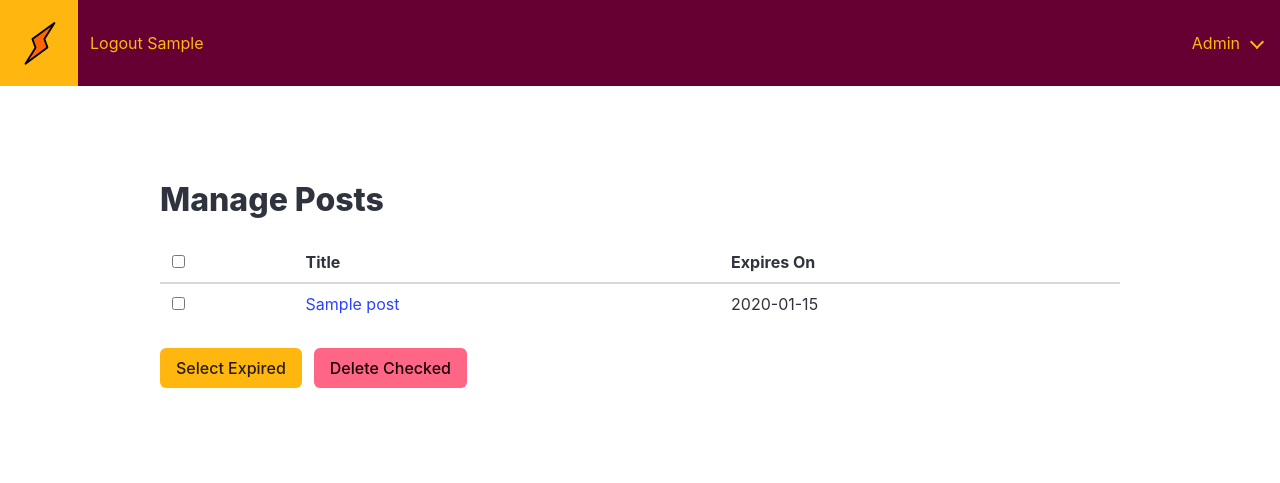
After one commit to vanceb/bowls_club, a Flask app: page /manage_posts in a window 1280 px wide. The commit adds this page. Shown: the top 483 px of the page. Run offline with Flask 3, Linux system fonts and the light colour scheme; a user stored in the database is signed in; tables that the repository leaves empty hold one stand-in row (values such as "Sample post"); some libraries are stand-ins or nearby versions.

Commit message:
Most of the manage posts work is OK, a few minor tweaks still needed

```diff
--- a/app/routes.py
+++ b/app/routes.py
@@ -13,6 +13,8 @@ from datetime import datetime, timedelta, date
 import os
 from markdown2 import markdown
 from flask_paginate import Pagination, get_page_parameter
+from app.utils import parse_metadata_from_markdown
+import shutil
 
 
 # Decorator to restrict access to admin-only routes
@@ -468,3 +470,114 @@ author: {current_user.username}
         return redirect(url_for('index'))
 
     return render_template('write_post.html', form=form, menu_items=app.config['MENU_ITEMS'], admin_menu_items=app.config['ADMIN_MENU_ITEMS'])
+
+
+@app.route('/manage_posts', methods=['GET', 'POST'])
+@login_required
+def manage_posts():
+    """
+    Route: Manage Posts
+    - Displays a list of posts with checkboxes and metadata.
+    - Handles deletion of selected posts.
+    """
+    today = date.today()
+    posts_query = sa.select(Post).order_by(Post.expires_on.asc())
+    posts = db.session.scalars(posts_query).all()
+
+    if request.method == 'POST':
+        # Handle deletion of selected posts
+        post_ids = request.form.getlist('post_ids')
+        for post_id in post_ids:
+            post = db.session.get(Post, post_id)
+            if post:
+                # Move markdown file to archive folder
+                post_path = os.path.join(current_app.static_folder, 'posts', post.html_filename)
+                archive_path = os.path.join(current_app.static_folder, 'archive', post.html_filename)
+                if os.path.exists(post_path):
+                    os.makedirs(os.path.dirname(archive_path), exist_ok=True)
+                    shutil.move(post_path, archive_path)
+
+                # Delete post from database
+                db.session.delete(post)
+        db.session.commit()
+        flash(f"{len(post_ids)} post(s) deleted successfully!", "success")
+        return redirect(url_for('manage_posts'))
+
+    return render_template(
+        'manage_posts.html',
+        title='Manage Posts',
+        posts=posts,
+        today=today
+    )
+
+
+@app.route('/edit_post/<int:post_id>', methods=['GET', 'POST'])
+@login_required
+def edit_post(post_id):
+    """
+    Route: Edit Post
+    - Loads post metadata and content for editing.
+    - Reuses the write_post.html template.
+    """
+    post = db.session.get(Post, post_id)
+    if not post:
+        abort(404)
+
+    # Load the post content from the markdown file
+    post_path = os.path.join(current_app.static_folder, 'posts', post.html_filename)
+    if not os.path.exists(post_path):
+        abort(404)
+
+    with open(post_path, 'r') as file:
+        markdown_content = file.read()
+
+    # Parse metadata and content
+    metadata, content = parse_metadata_from_markdown(markdown_content)
+
+    # Prepopulate the form with post data
+    form = WritePostForm(
+        title=post.title,
+        summary=post.summary,
+        publish_on=post.publish_on,
+        expires_on=post.expires_on,
+        pin=post.pin,
+        pin_until=post.pin_until,
+        content=content
+    )
+
+    if form.validate_on_submit():
+        # Update the post metadata
+        post.title = form.title.data
+        post.summary = form.summary.data
+        post.publish_on = form.publish_on.data
+        post.expires_on = form.expires_on.data
+        post.pin = form.pin.data
+        post.pin_until = form.pin_until.data
+
+        # Update the markdown file
+        updated_markdown = f"""---
+title: {form.title.data}
+summary: {form.summary.data}
+publish_on: {form.publish_on.data}
+expires_on: {form.expires_on.data}
+pin: {form.pin.data}
+pin_until: {form.pin_until.data}
+tags: {post.tags}
+author: {post.author_id}
+---
+
+{form.content.data}
+"""
+        with open(post_path, 'w') as file:
+            file.write(updated_markdown)
+
+        # Save changes to the database
+        db.session.commit()
+        flash("Post updated successfully!", "success")
+        return redirect(url_for('manage_posts'))
+
+    return render_template(
+        'write_post.html',
+        title='Edit Post',
+        form=form
+    )
--- /dev/null
+++ b/app/templates/manage_posts.html
@@ -0,0 +1,56 @@
+{% extends "base.html" %}
+
+{% block title %}Manage Posts{% endblock %}
+
+{% block content %}
+<section class="section">
+    <div class="container">
+        <h1 class="title">Manage Posts</h1>
+
+        <form method="POST" id="manage-posts-form">
+            <table class="table is-fullwidth is-striped">
+                <thead>
+                    <tr>
+                        <th><input type="checkbox" id="select-all"></th>
+                        <th>Title</th>
+                        <th>Expires On</th>
+                    </tr>
+                </thead>
+                <tbody>
+                    {% for post in posts %}
+                    <tr data-post-id="{{ post.id }}">
+                        <td><input type="checkbox" name="post_ids" value="{{ post.id }}" class="post-checkbox" data-expires-on="{{ post.expires_on }}"></td>
+                        <td><a href="{{ url_for('edit_post', post_id=post.id) }}">{{ post.title }}</a></td>
+                        <td>{{ post.expires_on }}</td>
+                    </tr>
+                    {% endfor %}
+                </tbody>
+            </table>
+
+            <div class="buttons">
+                <button type="button" class="button is-warning" id="select-expired">Select Expired</button>
+                <button type="submit" class="button is-danger">Delete Checked</button>
+            </div>
+        </form>
+    </div>
+</section>
+
+<script>
+    document.getElementById('select-expired').addEventListener('click', function() {
+        const today = new Date('{{ today }}');
+        document.querySelectorAll('.post-checkbox').forEach(checkbox => {
+            const expiresOn = new Date(checkbox.dataset.expiresOn);
+            if (expiresOn < today) {
+                checkbox.checked = true;
+            }
+        });
+    });
+
+    document.getElementById('select-all').addEventListener('change', function() {
+        const isChecked = this.checked;
+        document.querySelectorAll('.post-checkbox').forEach(checkbox => {
+            checkbox.checked = isChecked;
+        });
+    });
+</script>
+{% endblock %}
--- a/config.py
+++ b/config.py
@@ -36,6 +36,7 @@ class Config:
         {"name": "Manage Members", "link": "manage_members"},
         None,
         {"name": "Write Post", "link": "write_post"},
+        {"name": "Manage Posts", "link": "manage_posts"},
         None,
         {"name": "Manage Roles", "link": "manage_roles"}
 ]
```
Also changed, not shown: app/static/archive/20250417-150508_My_First_Post.html (added, +31 -0 lines), app/templates/write_post.html (+5 -2 lines), app/utils.py (+25 -0 lines).
